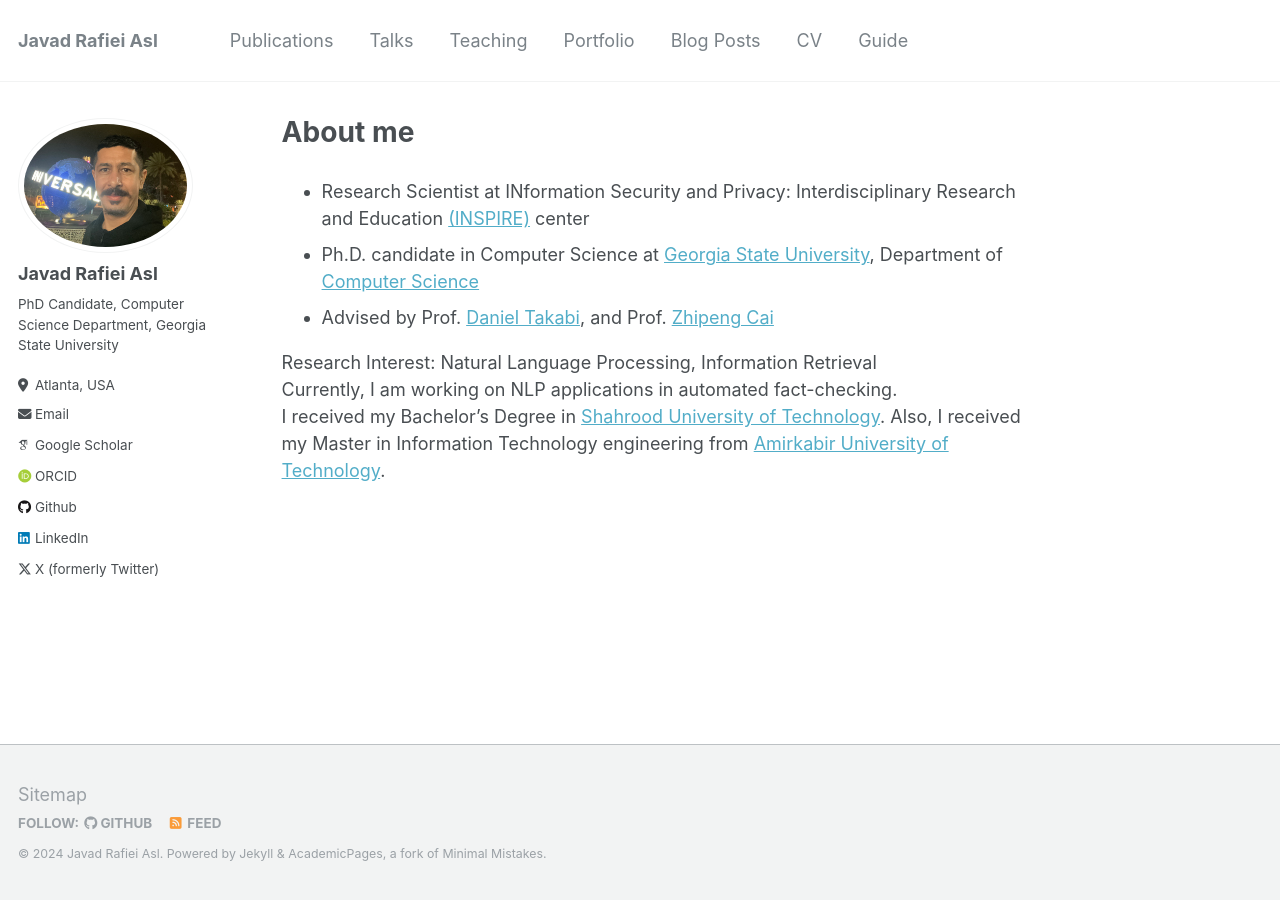
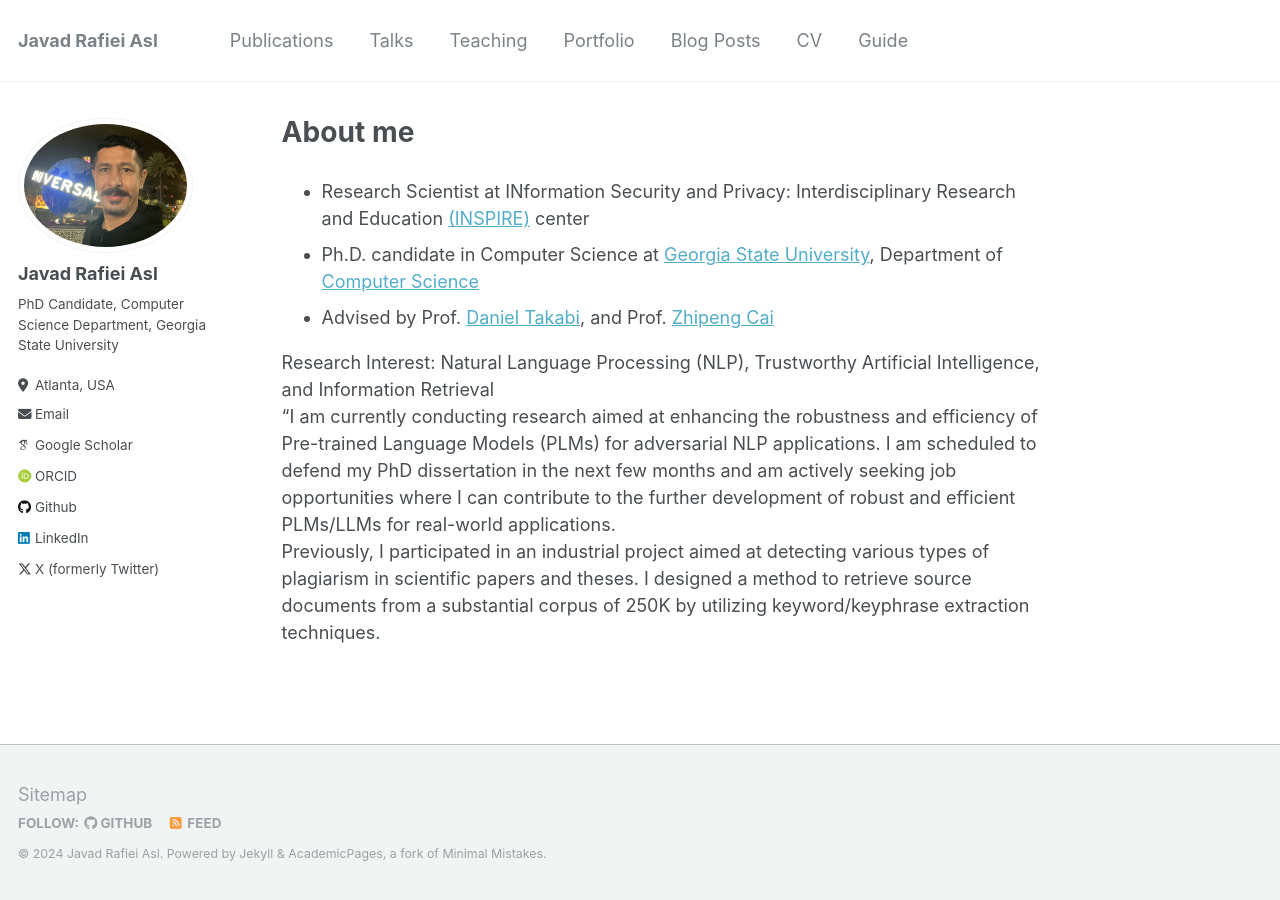
Before and after one commit to jasl1/jasl1.github.io, a Jekyll site: the page built from _pages/about.md, in a window 1280 px wide. Built offline with Jekyll 4.4.1, drawn with Linux system fonts in a browser that asks for light colours; some web fonts are replaced.

Commit message:
Update about.md

```diff
--- a/_pages/about.md
+++ b/_pages/about.md
@@ -9,6 +9,6 @@ author_profile: true
 - Advised by Prof. [Daniel Takabi](https://www.odu.edu/article/odu-names-daniel-takabi-as-director-for-school-of-cybersecurity), and Prof. [Zhipeng Cai](https://cai.csgsu.org/)
 
 
-Research Interest: Natural Language Processing, Information Retrieval <br/>
-Currently, I am working on NLP applications in automated fact-checking.  <br/>
-I received my Bachelor’s Degree in [Shahrood University of Technology](http://shahroodut.ac.ir/en/). Also, I received my Master in Information Technology engineering from [Amirkabir University of Technology](http://aut.ac.ir/aut/).<br/>
+Research Interest: Natural Language Processing (NLP), Trustworthy Artificial Intelligence, and Information Retrieval <br/>
+"I am currently conducting research aimed at enhancing the robustness and efficiency of Pre-trained Language Models (PLMs) for adversarial NLP applications. I am scheduled to defend my PhD dissertation in the next few months and am actively seeking job opportunities where I can contribute to the further development of robust and efficient PLMs/LLMs for real-world applications. <br/>
+Previously, I participated in an industrial project aimed at detecting various types of plagiarism in scientific papers and theses. I designed a method to retrieve source documents from a substantial corpus of 250K by utilizing keyword/keyphrase extraction techniques. <br/>
```
